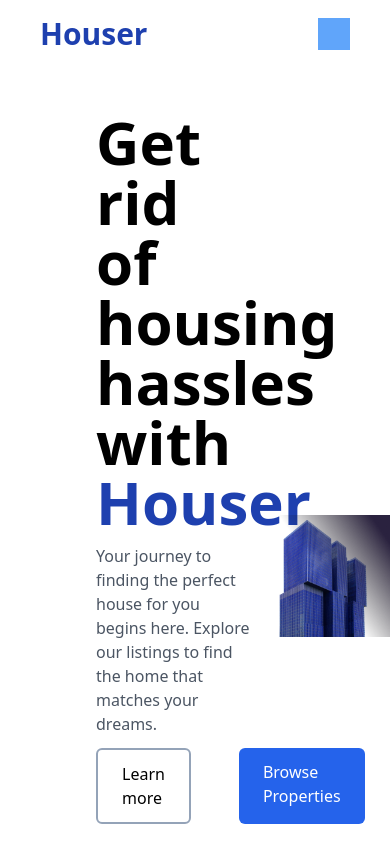
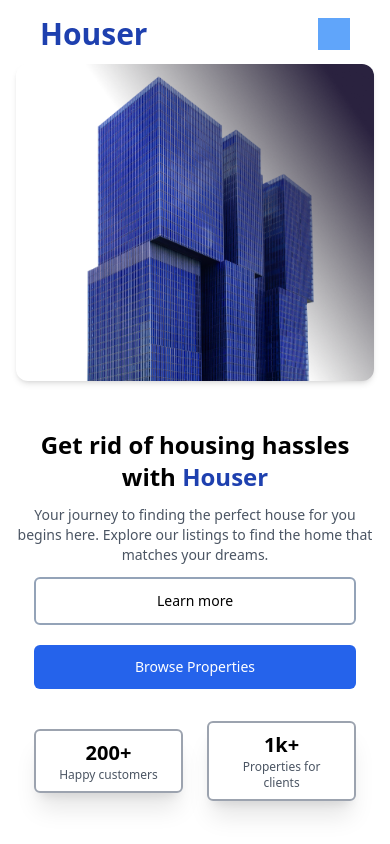
Before and after one commit to Gmedulla101/Houser, a React (Vite) app: page / in a window 390 px wide. Shown: the top 844 px of the page. Built offline with nearby package versions, Linux system fonts and the light colour scheme.

Commit message:
Finalised responsiveness for already existing components

```diff
--- a/src/components/Header.tsx
+++ b/src/components/Header.tsx
@@ -5,7 +5,7 @@ const Header = () => {
 
   return (
     <header
-      className={`flex flex-col gap-2 text-center justify-between py-4 px-10 items-center bg-white mx-auto ${
+      className={`absolute top-0 left-0 w-full flex flex-col gap-2 text-center justify-between py-4 px-10 items-center bg-white mx-auto ${
         isOpen ? 'h-auto' : 'h-[4em]'
       }  overflow-hidden z-50 xmd:flex-row`}
     >
--- a/src/components/Hero.tsx
+++ b/src/components/Hero.tsx
@@ -2,46 +2,56 @@ import heroImg from '../assets/heroImg.png';
 
 const Hero = () => {
   return (
-    <section className="mt-12 flex items-center">
-      <div className="heroText w-[40%] flex flex-col justify-center align-center gap-3 ml-24">
-        <h1 className="text-6xl font-semibold">
+    <section className="p-4 mt-12 flex flex-col-reverse items-center md:flex-row xl:mt-16">
+      <div className="heroText  flex flex-col justify-center items-center text-center gap-3 md:w-[40%] md:ml-24 md:text-left md:items-start">
+        <h1 className="text-2xl font-semibold lg:text-4xl xl:text-6xl">
           Get rid of housing hassles with{' '}
           <span className="text-blue-800">Houser</span>
         </h1>
-        <p className="text-gray-600">
+        <p className="text-sm text-gray-600">
           Your journey to finding the perfect house for you begins here. Explore
           our listings to find the home that matches your dreams.
         </p>
 
-        <span className="actionBtns flex gap-12">
+        <span className="actionBtns flex flex-col gap-5 w-[90%] xmd:flex-row">
           <a
             href="#"
-            className="border-2 border-slate-400 px-6 py-3 rounded-md hover:scale-110 hover:bg-slate-300 transition"
+            className="block text-sm text-center border-2 px-2 py-3 border-slate-400 w-full  rounded-md hover:scale-110 hover:bg-slate-300 transition lg:px-6 lg:py-3"
           >
             Learn more
           </a>
           <a
             href="#"
-            className="px-6 py-3 rounded-md bg-blue-600 text-white hover:scale-110 transition active:bg-blue-800"
+            className="block text-sm text-center px-2 py-3 w-full  rounded-md bg-blue-600 text-white hover:scale-110 transition active:bg-blue-800 lg:px-6 lg:py-3"
           >
             {' '}
             Browse Properties{' '}
           </a>
         </span>
-        <div className="stats flex gap-12 mt-24">
-          <span className="border-2 border-gray-400 px-4 py-2 rounded-md shadow-xl">
-            <p className="text-4xl font-semibold"> 200+ </p>
-            <p className="text-gray-600">Happy customers</p>
-          </span>
+        <div className="stats flex items-center justify-center w-[90%] gap-6 mt-5 xmd:flex-row xl:mt-10">
+          <div className="border-2 border-gray-400 px-4 py-2 rounded-md shadow-xl w-full">
+            <p className="text-xl font-semibold lg:text-2xl xl:text-4xl">
+              {' '}
+              200+{' '}
+            </p>
+            <p className="text-xs lg:text-sm text-gray-600">Happy customers</p>
+          </div>
 
-          <span className="border-2 border-gray-400 px-4 py-2 rounded-md shadow-xl">
-            <p className="text-4xl font-semibold"> 1k+ </p>
-            <p className="text-gray-600">Properties for clients</p>
-          </span>
+          <div className="border-2 border-gray-400 px-4 py-2 rounded-md shadow-xl w-full">
+            <p className="text-xl font-semibold lg:text-2xl xl:text-4xl">
+              {' '}
+              1k+{' '}
+            </p>
+            <p className="text-xs text-gray-600 lg:text-sm">
+              Properties for clients
+            </p>
+          </div>
         </div>
       </div>
-      <div className="heroImg">
-        <img src={heroImg} alt="" />
+
+      {/* HERO SECTION IMAGE */}
+      <div className="heroImg rounded-xl mb-12 overflow-hidden shadow-md md:w-[60%] md:shadow-none">
+        <img src={heroImg} alt="" className="w-full" />
       </div>
     </section>
   );
```
